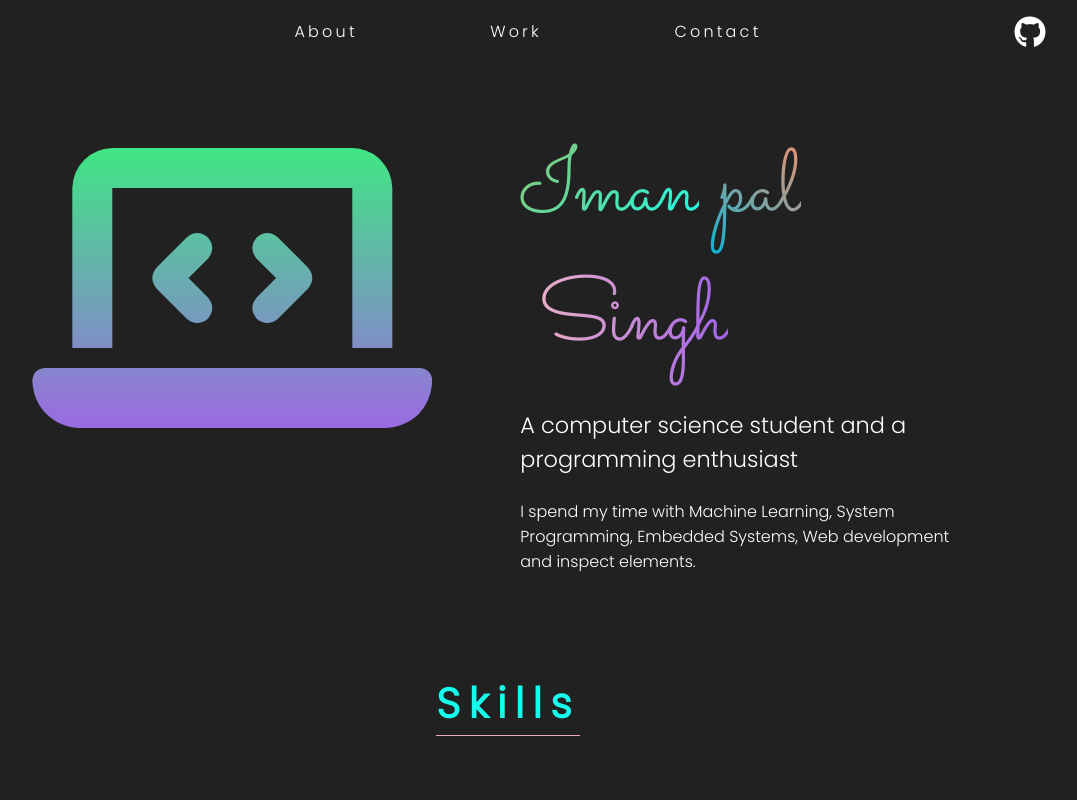
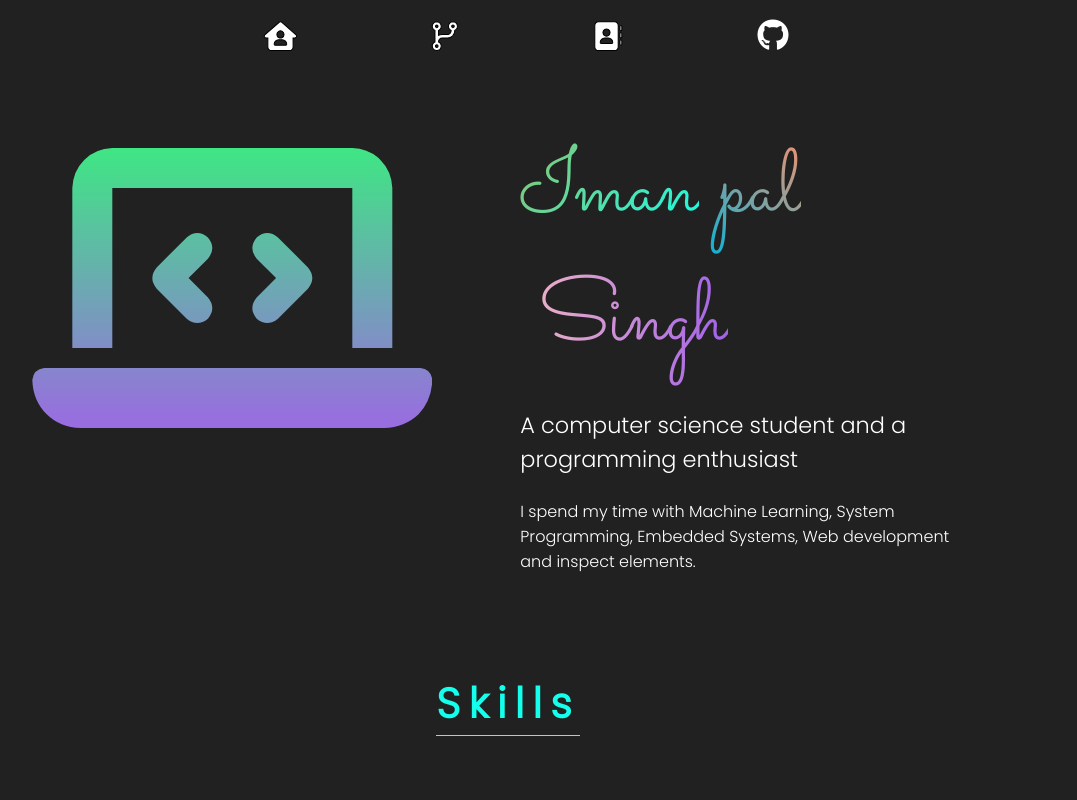
Before and after one commit to imanpalsingh/imanpalsingh, a plain HTML site: page index.html in a window 1280 px wide. Shown: the top 800 px of the page, without its empty margins (132-1209 px from the left). Drawn offline with Linux system fonts and the light colour scheme.

Commit message:
re-designed the navbar

```diff
--- a/css/main.css
+++ b/css/main.css
@@ -36,8 +36,9 @@ nav{
     top: 0px;
     width: 100%;
     display: flex;
+    position: fixed;
+    flex-wrap: nowrap;
     flex-direction: row-reverse;
-    position: fixed;
     background-color: inherit;
     z-index: 1;
 }
@@ -160,7 +161,6 @@ nav{
 .github-alone{
 
     font-size: 2.0em;
-    margin: 0.6rem 3.2em 0.6em 0.6em;
 }
 
 .github-button{
@@ -240,9 +240,9 @@ nav{
     padding: 2em;
 }
 
-.rel-git-link{
 
-    position: absolute;
+.responsive{
+    flex-direction: row-reverse;
 }
 
 .section-head{
@@ -339,6 +339,16 @@ nav{
     font-weight: normal;
 }
 
+.responsive-menu{
+    display: none;
+}
+
+.navico{
+
+    font-size: 1.8em;
+    -webkit-text-stroke: 1px black;
+}
+
 /* Scrollbar */
 
 /* width */
--- a/index.html
+++ b/index.html
@@ -49,17 +49,20 @@
     <body>
 
         <nav>
-            <a class="rel-git-link" href="https://www.github.com/imanpalsingh/"><i class="fab fa-github github-alone"></i></a>
+
             <ul class="navbarlist">
                 </li>
                 <li class="navbaritem">
-                    <a href="#" class="navlink">About</a>
+                    <a href="#" class="navlink"><i class="fas fa-house-user navico"></i></a>
                 </li>
                 <li class="navbaritem">
-                    <a href="#work" class="navlink">Work</a>
+                    <a href="#work" class="navlink"><i class="fas fa-code-branch  navico"></i></a>
                 </li>
                 <li class="navbaritem">
-                    <a href="#contact" class="navlink">Contact</a>
+                    <a href="#contact" class="navlink"><i class="fas fa-address-book  navico"></i>  </a>
+                </li>
+                <li class="navbaritem">
+                    <a class="navlink" href="https://www.github.com/imanpalsingh/"><i class="fab fa-github github-alone"></i></a>
                 </li>
             </ul>
         </nav>
```
